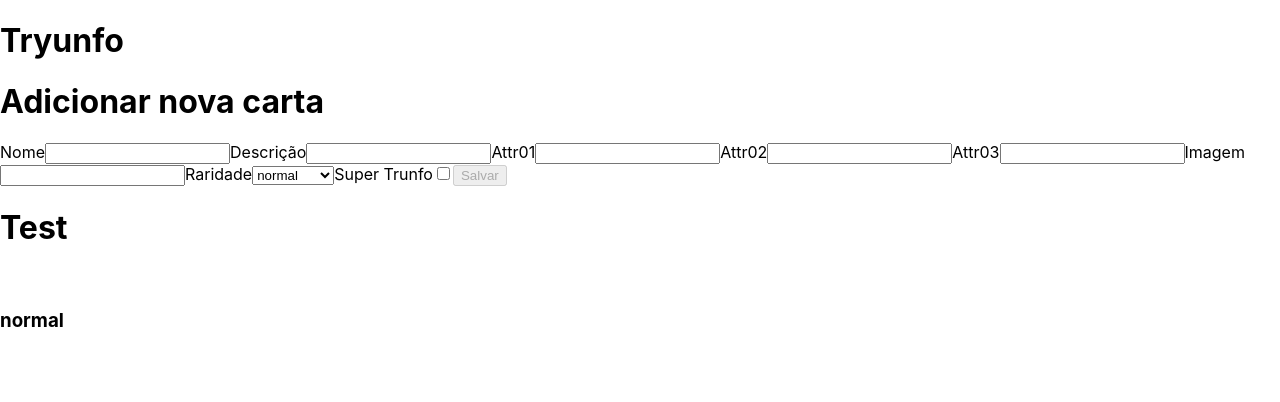
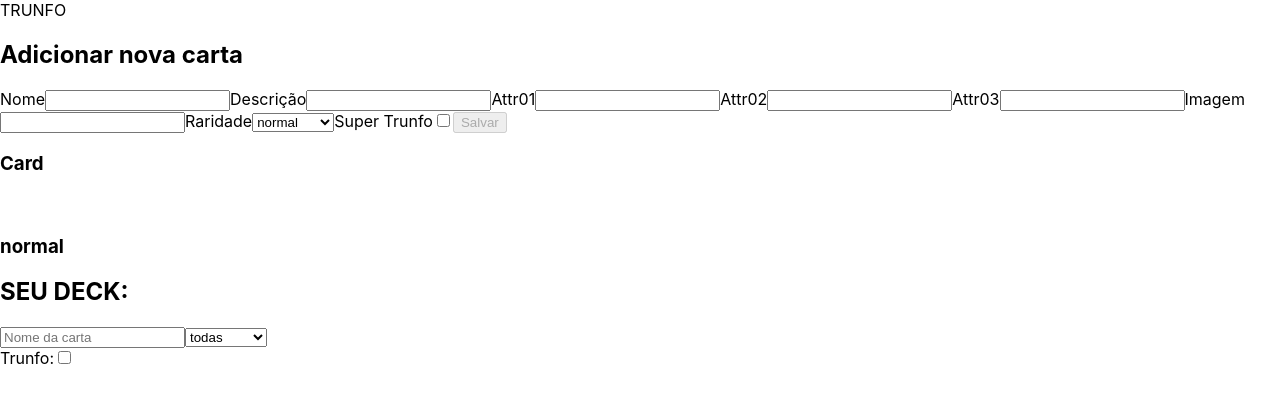
Before and after one commit to Foster-Alan/tryunfo, a React (Create React App) app: page / in a window 1280 px wide. Shown: the top 402 px of the page. Built offline with nearby package versions, Linux system fonts and the light colour scheme.

Commit message:
finalizando

```diff
--- a/src/App.js
+++ b/src/App.js
@@ -14,7 +14,59 @@ class App extends React.Component {
     hasTrunfo: false,
     cardTrunfo: false,
     isSaveButtonDisabled: true,
-    cardList: [],
+    savedCards: [],
+    filterCards: [],
+    disabledInput: false,
+  };
+
+  filteredName = (event) => {
+    const { savedCards } = this.state;
+    const { target: { value } } = event;
+    this.setState({ filterCards: savedCards
+      .filter((param) => (param.cardName).includes(value)) });
+  };
+
+  FilteredRare = (event) => {
+    const { savedCards } = this.state;
+    const { target: { value } } = event;
+    this.setState({ filterCards: savedCards
+      .filter((param) => ((value === 'todas') ? savedCards : param.cardRare === value)),
+    });
+  };
+
+  filteredTrunfo = (event) => {
+    const { savedCards } = this.state;
+    const { target: { checked } } = event;
+    if (checked === false) {
+      this.setState({ disabledInput: false });
+      this.setState({ filterCards: (checked === false)
+        ? savedCards
+        : savedCards.filter((param) => (param.cardTrunfo === checked)),
+      });
+    } else {
+      this.setState({ disabledInput: true });
+      this.setState({ filterCards: (checked === false)
+        ? savedCards
+        : savedCards.filter((param) => (param.cardTrunfo === checked)),
+      });
+    }
+  };
+
+  checkTrunfo = () => {
+    const { filterCards } = this.state;
+    if (filterCards.find((param) => param.cardTrunfo === true)) {
+      this.setState({ hasTrunfo: true });
+    } else {
+      this.setState({ hasTrunfo: false });
+    }
+  };
+
+  removeCard = (param) => {
+    const { filterCards, savedCards } = this.state;
+    filterCards.splice(param, 1);
+    savedCards.splice(param, 1);
+    this.setState({ filterCards }, () => this.checkTrunfo());
+    this.setState({ savedCards }, () => this.checkTrunfo());
   };
 
   onInputChange = ({ target }) => {
@@ -38,7 +90,7 @@ class App extends React.Component {
       hasTrunfo,
     } = this.state;
 
-    const savedCard = {
+    const card = {
       cardName,
       cardDescription,
       cardAttr1,
@@ -49,8 +101,15 @@ class App extends React.Component {
       cardTrunfo,
       hasTrunfo,
     };
-    this.setState((previousState) => ({
-      cardList: [...previousState.cardList, savedCard],
+    this.setState((prevState) => ({
+      savedCards: [
+        ...prevState.savedCards,
+        card,
+      ],
+      filterCards: [
+        ...prevState.savedCards,
+        card,
+      ],
     }));
 
     this.setState({
@@ -61,18 +120,9 @@ class App extends React.Component {
       cardAttr3: '0',
       cardImage: '',
       cardRare: 'normal',
-    });
-  };
-
-  createCardList = () => {
-    const { cardList } = this.state;
-    return cardList
-      .map((card) => (
-        <Card
-          key={ card.cardName }
-          { ...card }
-        />
-      ));
+      cardTrunfo: false,
+      isSaveButtonDisabled: true,
+    }, () => this.checkTrunfo());
   };
 
   verifyteSaveButton = () => {
@@ -108,50 +158,77 @@ class App extends React.Component {
   }
 
   render() {
-    const { onInputChange, onSaveButtonClick } = this;
-    const {
-      cardName,
-      cardDescription,
-      cardAttr1,
-      cardAttr2,
-      cardAttr3,
-      cardImage,
-      cardRare,
-      cardTrunfo,
-      hasTrunfo,
-      isSaveButtonDisabled,
-    } = this.state;
+    const { filterCards, disabledInput } = this.state;
     return (
       <div>
-        <h1>Tryunfo</h1>
+        <div>
+          TRUNFO
+        </div>
+        <section>
+          <div>
             <Form
-          onInputChange={ onInputChange }
-          cardName={ cardName }
-          cardDescription={ cardDescription }
-          cardAttr1={ cardAttr1 }
-          cardAttr2={ cardAttr2 }
-          cardAttr3={ cardAttr3 }
-          cardImage={ cardImage }
-          cardRare={ cardRare }
-          cardTrunfo={ cardTrunfo }
-          hasTrunfo={ hasTrunfo }
-          isSaveButtonDisabled={ isSaveButtonDisabled }
-          onSaveButtonClick={ onSaveButtonClick }
+              { ...this.state }
+              onInputChange={ this.onInputChange }
+              onSaveButtonClick={ this.onSaveButtonClick }
+              checkTrunfo={ this.checkTrunfo }
             />
-
+          </div>
+          <section>
             <Card
-          cardName={ cardName }
-          cardDescription={ cardDescription }
-          cardAttr1={ cardAttr1 }
-          cardAttr2={ cardAttr2 }
-          cardAttr3={ cardAttr3 }
-          cardImage={ cardImage }
-          cardRare={ cardRare }
-          cardTrunfo={ cardTrunfo }
+              { ...this.state }
             />
+          </section>
+        </section>
+        <section>
+          <h1>SEU DECK:</h1>
+          <section>
+            <input
+              type="text"
+              data-testid="name-filter"
+              placeholder="Nome da carta"
+              onChange={ this.filteredName }
+              disabled={ disabledInput }
+            />
+            <select
+              data-testid="rare-filter"
+              onClick={ this.FilteredRare }
+              disabled={ disabledInput }
+            >
+              <option>todas</option>
+              <option>normal</option>
+              <option>raro</option>
+              <option>muito raro</option>
+            </select>
+            <div>
+              Trunfo:
+              <input
+                data-testid="trunfo-filter"
+                type="checkbox"
+                onClick={ this.filteredTrunfo }
+              />
+            </div>
+          </section>
+          <section>
             {
-          this.createCardList()
+              filterCards.map((param, param2) => (
+                <section key={ param2 }>
+                  <div>
+                    <Card
+                      { ...param }
+                    />
+                    <button
+                      type="button"
+                      data-testid="delete-button"
+                      onClick={ () => this.removeCard(param2) }
+                    >
+                      Excluir
+                    </button>
+                  </div>
+                </section>
+              ))
             }
+          </section>
+        </section>
       </div>
     );
   }
--- a/src/components/Card.jsx
+++ b/src/components/Card.jsx
@@ -16,7 +16,7 @@ class Card extends Component {
 
     return (
       <div>
-        <h1>Test</h1>
+        <h1>Card</h1>
         <div>
           <h3 data-testid="name-card">{ cardName }</h3>
           <img
```
Lines whose indentation alone changed are shown as unchanged.
